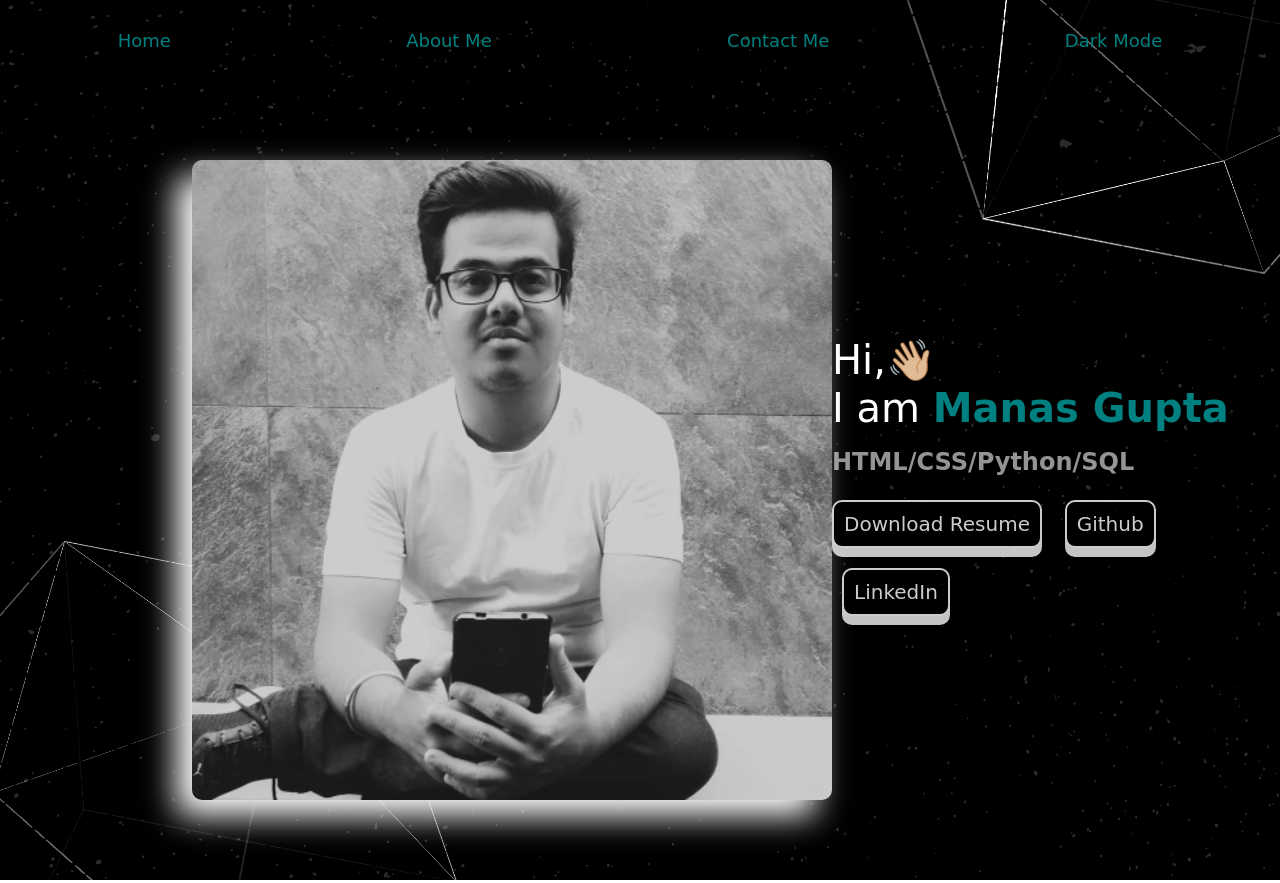
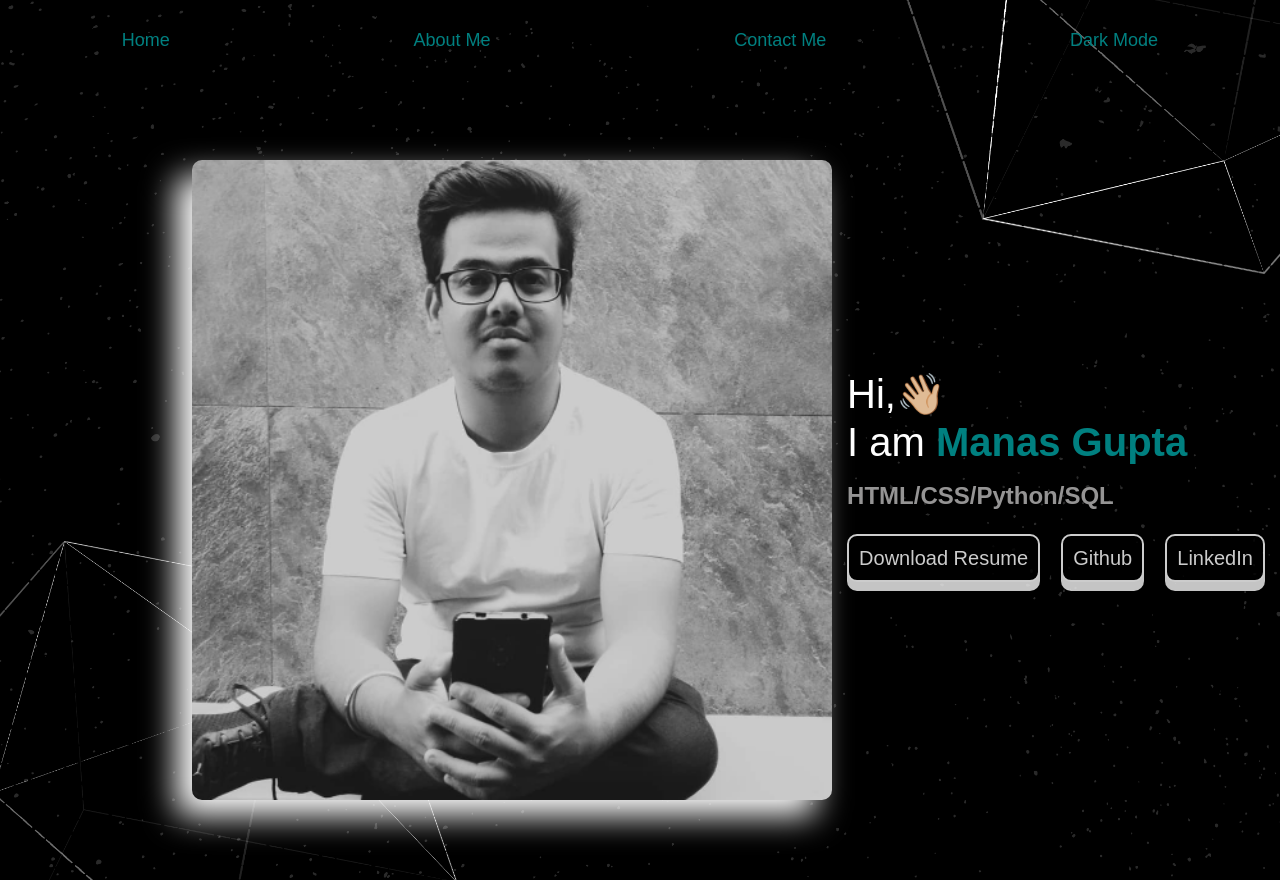
Before and after one commit to ManaasGupta/portfolio_website, a Flask app: page / in a window 1280 px wide. Shown: the top 883 px of the page. Run offline with Flask 3, Linux system fonts and the light colour scheme; some libraries are stand-ins or nearby versions.

Commit message:
modified font

```diff
--- a/static/data.css
+++ b/static/data.css
@@ -1,5 +1,5 @@
 h1 {
-  font-family: cursive;
+  font-family: Arial, Helvetica, sans-serif;
   color: whitesmoke;
   text-align: center;
   padding-top: 1em;
@@ -12,7 +12,7 @@ body {
   background-repeat: no-repeat;
   background-position: center center;
   color: whitesmoke;
-  font-family: cursive;
+  font-family: Arial, Helvetica, sans-serif;
   height: 100vh;
   display: flex;
   flex-wrap: wrap;
--- a/static/style.css
+++ b/static/style.css
@@ -94,7 +94,7 @@ span {
   transform: translateY(3px);
 }
 .frank {
-  font-family: cursive;
+  font-family:  Arial, Helvetica, sans-serif;
 }
 .about > p {
   font-size: 20px;
--- a/templates/login.html
+++ b/templates/login.html
@@ -8,7 +8,7 @@
     <link rel="icon" href="static\logo.png">
     <link href="https://cdn.jsdelivr.net/npm/bootstrap@5.3.0/dist/css/bootstrap.min.css" rel="stylesheet" integrity="sha384-9ndCyUaIbzAi2FUVXJi0CjmCapSmO7SnpJef0486qhLnuZ2cdeRhO02iuK6FUUVM" crossorigin="anonymous">
 </head>
-<body style="background-color: ghostwhite; color: #362360; display: flex; justify-content: center;align-items: center; padding-top: 10rem;font-family: cursive;" class="h-100 w-100" >
+<body style="background-color: ghostwhite; color: #362360; display: flex; justify-content: center;align-items: center; padding-top: 10rem;font-family: Arial, Helvetica, sans-serif;" class="h-100 w-100" >
     <header class="frank bar" style="z-index: 100;">
         <!-- <img src="static\logo.png" alt="LOGO" class="logo"> -->
         <a href="{{url_for('entry_point')}}" class="home"><span class="symbol">&#11176;</span>
```
